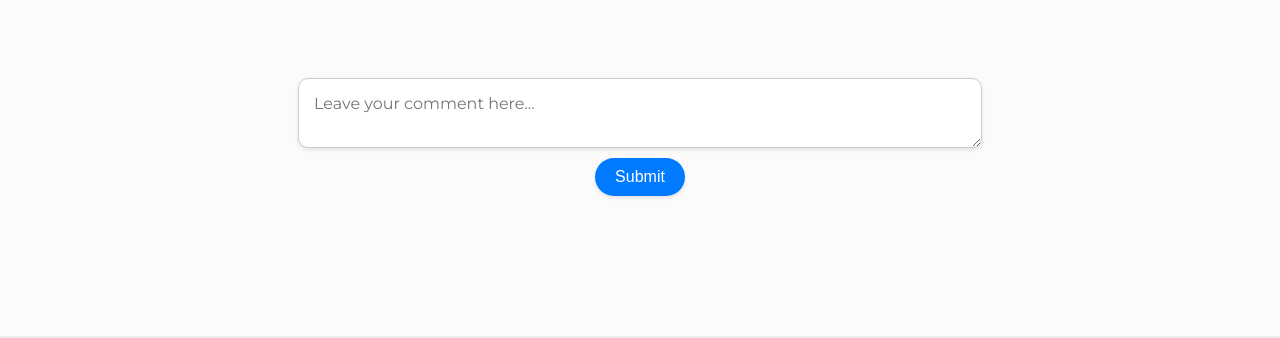
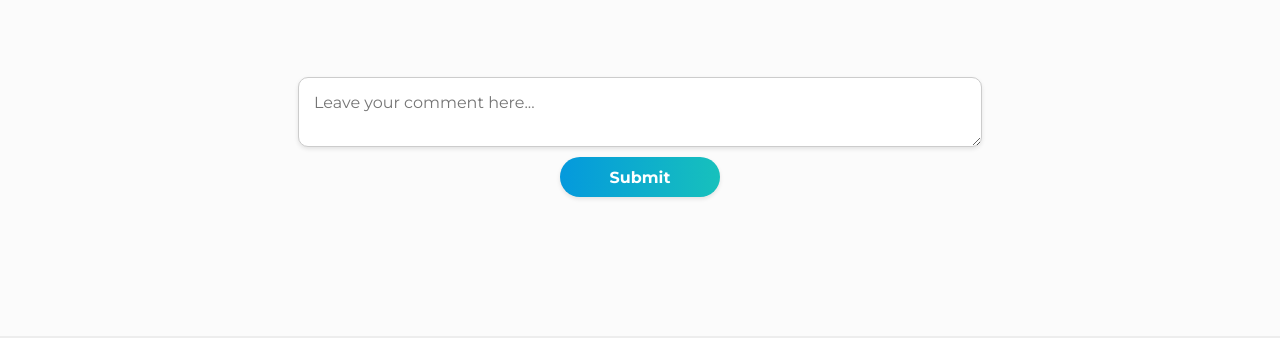
Before and after one commit to rocky-d/fab-travel, a plain HTML site: page excursion.html in a window 1280 px wide. Shown: the part 291-629 px from the top of the page. Drawn offline with Linux system fonts and the light colour scheme.

Commit message:
Update styles

```diff
--- a/excursion.html
+++ b/excursion.html
@@ -44,7 +44,7 @@
         <div>
             <form id="commentForm">
                 <textarea id="commentText" placeholder="Leave your comment here..." required></textarea>
-                <button type="submit">Submit</button>
+                <button class="button" type="submit">Submit</button>
             </form>
         </div>
         <div class="excursionreviews__container" id="excursionreviews__container"></div>
```
